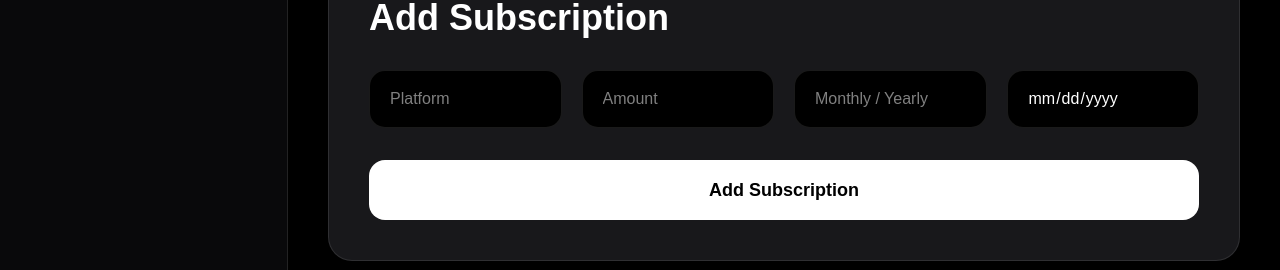
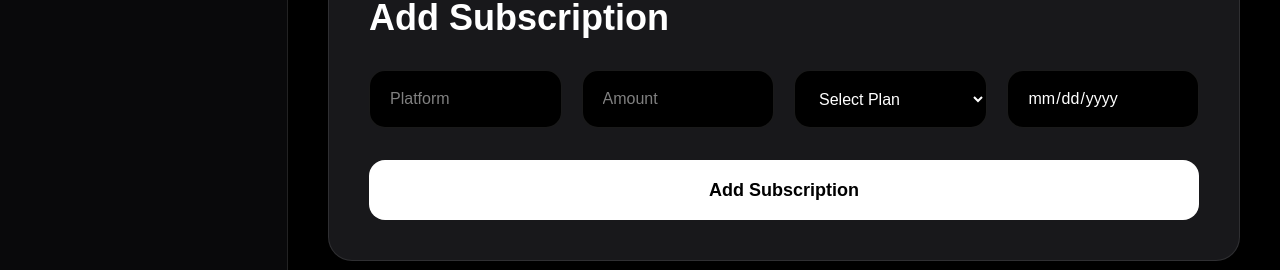
Before and after one commit to janhvee19/SubSense-AI, a Next.js app in the folder client/: page /dashboard in a window 1280 px wide. Shown: the part 1348-1618 px from the top of the page. Built offline with nearby package versions, Linux system fonts and the light colour scheme; sample sign-in values are in the browser's storage.

Commit message:
fixed add subscription functionality

```diff
--- a/client/app/dashboard/page.tsx
+++ b/client/app/dashboard/page.tsx
@@ -261,6 +261,65 @@ export default function DashboardPage() {
               Add Subscription
             </h2>
 
+            <form
+              onSubmit={async (e) => {
+                e.preventDefault();
+
+                try {
+                  const token =
+                    localStorage.getItem("token");
+
+                  const response = await fetch(
+                    `${process.env.NEXT_PUBLIC_API_URL}/api/subscriptions`,
+                    {
+                      method: "POST",
+                      headers: {
+                        "Content-Type":
+                          "application/json",
+                        Authorization: `Bearer ${token}`,
+                      },
+                      body: JSON.stringify({
+                        platform,
+                        amount,
+                        billingCycle,
+                        renewalDate,
+                      }),
+                    }
+                  );
+
+                  const data = await response.json();
+
+                  if (!response.ok) {
+                    alert(
+                      data.message ||
+                        "Failed to add subscription"
+                    );
+                    return;
+                  }
+
+                  // Add new subscription to UI
+                  setSubscriptions([
+                    ...subscriptions,
+                    data,
+                  ]);
+
+                  // Clear form
+                  setPlatform("");
+                  setAmount("");
+                  setBillingCycle("");
+                  setRenewalDate("");
+
+                  alert(
+                    "Subscription added successfully!"
+                  );
+
+                } catch (error) {
+                  console.error(error);
+                  alert("Something went wrong");
+                }
+              }}
+            >
+
               <div className="grid md:grid-cols-4 gap-5">
 
                 <input
@@ -271,6 +330,7 @@ export default function DashboardPage() {
                     setPlatform(e.target.value)
                   }
                   className="bg-black border border-white/10 rounded-2xl px-5 py-4 outline-none focus:border-purple-500"
+                  required
                 />
 
                 <input
@@ -281,17 +341,30 @@ export default function DashboardPage() {
                     setAmount(e.target.value)
                   }
                   className="bg-black border border-white/10 rounded-2xl px-5 py-4 outline-none focus:border-purple-500"
+                  required
                 />
 
-              <input
-                type="text"
-                placeholder="Monthly / Yearly"
+                <select
                   value={billingCycle}
                   onChange={(e) =>
                     setBillingCycle(e.target.value)
                   }
                   className="bg-black border border-white/10 rounded-2xl px-5 py-4 outline-none focus:border-purple-500"
-              />
+                  required
+                >
+                  <option value="">
+                    Select Plan
+                  </option>
+
+                  <option value="Monthly">
+                    Monthly
+                  </option>
+
+                  <option value="Yearly">
+                    Yearly
+                  </option>
+
+                </select>
 
                 <input
                   type="date"
@@ -300,13 +373,19 @@ export default function DashboardPage() {
                     setRenewalDate(e.target.value)
                   }
                   className="bg-black border border-white/10 rounded-2xl px-5 py-4 outline-none focus:border-purple-500"
+                  required
                 />
 
               </div>
 
-            <button className="mt-8 w-full bg-white text-black py-4 rounded-2xl text-lg font-semibold hover:bg-gray-200 transition">
+              <button
+                type="submit"
+                className="mt-8 w-full bg-white text-black py-4 rounded-2xl text-lg font-semibold hover:bg-gray-200 transition"
+              >
                 Add Subscription
               </button>
+
+            </form>
 
           </section>
 
```
Lines whose indentation alone changed are shown as unchanged.
